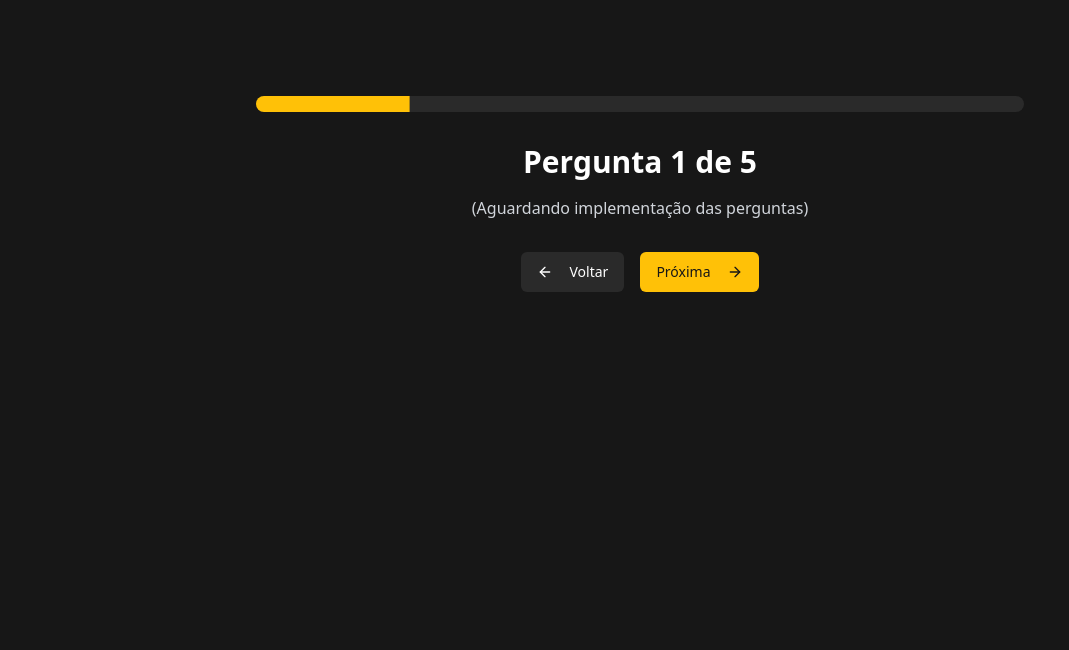
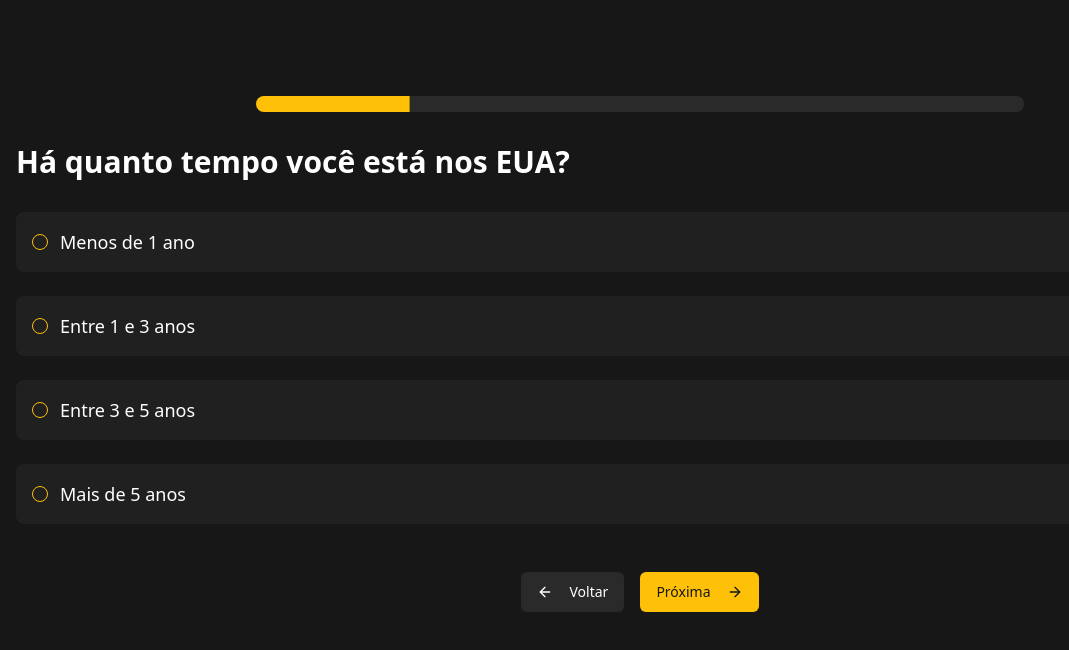
Before and after one commit to theblackbr/brasilflow-hub, a React (Vite) app: page /quiz1 in a window 1280 px wide. Both pictures are taken after a click on the button "Iniciar o Quiz". Shown: the top 650 px of the page, without its empty margins (0-1069 px from the left). Built offline with nearby package versions, Linux system fonts and the light colour scheme.

Commit message:
Implement quiz questions
This commit implements the missing quiz questions in the application.  A checklist of remaining tasks will be provided upon completion.

```diff
--- a/src/pages/Quiz1.tsx
+++ b/src/pages/Quiz1.tsx
@@ -3,10 +3,26 @@ import { useState } from "react";
 import { Button } from "@/components/ui/button";
 import { ArrowLeft, ArrowRight } from "lucide-react";
 import { Progress } from "@/components/ui/progress";
+import { RadioGroup, RadioGroupItem } from "@/components/ui/radio-group";
+
+interface QuizAnswer {
+  tempoEUA: string;
+  objetivoFinanceiro: string;
+  fonteRenda: string;
+  appsFinanceiros: string;
+  dificuldades: string;
+}
 
 const Quiz1 = () => {
   const [currentStep, setCurrentStep] = useState(0);
   const totalSteps = 6; // 5 perguntas + tela inicial
+  const [answers, setAnswers] = useState<QuizAnswer>({
+    tempoEUA: "",
+    objetivoFinanceiro: "",
+    fonteRenda: "",
+    appsFinanceiros: "",
+    dificuldades: "",
+  });
 
   const handleNext = () => {
     if (currentStep < totalSteps - 1) {
@@ -19,6 +35,38 @@ const Quiz1 = () => {
       setCurrentStep(prev => prev - 1);
     }
   };
+
+  const handleAnswerChange = (question: keyof QuizAnswer, value: string) => {
+    setAnswers(prev => ({
+      ...prev,
+      [question]: value
+    }));
+  };
+
+  const renderQuestion = (
+    title: string,
+    options: string[],
+    questionKey: keyof QuizAnswer
+  ) => (
+    <div className="space-y-6">
+      <h2 className="text-3xl font-bold text-white mb-8">{title}</h2>
+      <RadioGroup
+        value={answers[questionKey]}
+        onValueChange={(value) => handleAnswerChange(questionKey, value)}
+        className="flex flex-col space-y-4"
+      >
+        {options.map((option) => (
+          <label
+            key={option}
+            className="flex items-center space-x-3 bg-secondary/50 p-4 rounded-lg cursor-pointer hover:bg-secondary/70 transition-colors"
+          >
+            <RadioGroupItem value={option} id={option} className="text-primary" />
+            <span className="text-white text-lg">{option}</span>
+          </label>
+        ))}
+      </RadioGroup>
+    </div>
+  );
 
   const renderStep = () => {
     switch (currentStep) {
@@ -41,34 +89,67 @@ const Quiz1 = () => {
             </Button>
           </div>
         );
+      case 1:
+        return renderQuestion(
+          "Há quanto tempo você está nos EUA?",
+          [
+            "Menos de 1 ano",
+            "Entre 1 e 3 anos",
+            "Entre 3 e 5 anos",
+            "Mais de 5 anos"
+          ],
+          "tempoEUA"
+        );
+      case 2:
+        return renderQuestion(
+          "Qual é seu principal objetivo financeiro nos EUA?",
+          [
+            "Construir crédito",
+            "Investir em ações",
+            "Comprar uma casa",
+            "Abrir um negócio",
+            "Enviar dinheiro para o Brasil"
+          ],
+          "objetivoFinanceiro"
+        );
+      case 3:
+        return renderQuestion(
+          "Qual sua principal fonte de renda?",
+          [
+            "Emprego formal (CLT)",
+            "Trabalho autônomo",
+            "Empresário",
+            "Investimentos",
+            "Múltiplas fontes"
+          ],
+          "fonteRenda"
+        );
+      case 4:
+        return renderQuestion(
+          "Quais apps financeiros você mais usa?",
+          [
+            "Apenas banco tradicional",
+            "Wise/Remessa Online",
+            "Robinhood/TD Ameritrade",
+            "Cash App/Venmo",
+            "Vários apps diferentes"
+          ],
+          "appsFinanceiros"
+        );
+      case 5:
+        return renderQuestion(
+          "Qual sua maior dificuldade financeira nos EUA?",
+          [
+            "Entender o sistema de crédito",
+            "Fazer investimentos",
+            "Declarar impostos",
+            "Enviar dinheiro internacional",
+            "Organizar o orçamento"
+          ],
+          "dificuldades"
+        );
       default:
-        return (
-          <div className="max-w-3xl mx-auto text-center animate-fadeIn">
-            <h2 className="text-3xl font-bold text-white mb-4">
-              Pergunta {currentStep} de {totalSteps - 1}
-            </h2>
-            <p className="text-gray-300 mb-8">
-              (Aguardando implementação das perguntas)
-            </p>
-            <div className="flex justify-center gap-4">
-              <Button
-                variant="secondary"
-                onClick={handleBack}
-                className="animate-fadeIn"
-              >
-                <ArrowLeft className="mr-2" />
-                Voltar
-              </Button>
-              <Button
-                onClick={handleNext}
-                className="animate-fadeIn"
-              >
-                Próxima
-                <ArrowRight className="ml-2" />
-              </Button>
-            </div>
-          </div>
-        );
+        return null;
     }
   };
 
@@ -83,7 +164,29 @@ const Quiz1 = () => {
             />
           </div>
         )}
-        {renderStep()}
+        <div className="animate-fadeIn">
+          {renderStep()}
+          {currentStep > 0 && (
+            <div className="flex justify-center gap-4 mt-12">
+              <Button
+                variant="secondary"
+                onClick={handleBack}
+                className="animate-fadeIn"
+              >
+                <ArrowLeft className="mr-2" />
+                Voltar
+              </Button>
+              <Button
+                onClick={handleNext}
+                disabled={currentStep === totalSteps - 1}
+                className="animate-fadeIn"
+              >
+                Próxima
+                <ArrowRight className="ml-2" />
+              </Button>
+            </div>
+          )}
+        </div>
       </main>
     </div>
   );
```
